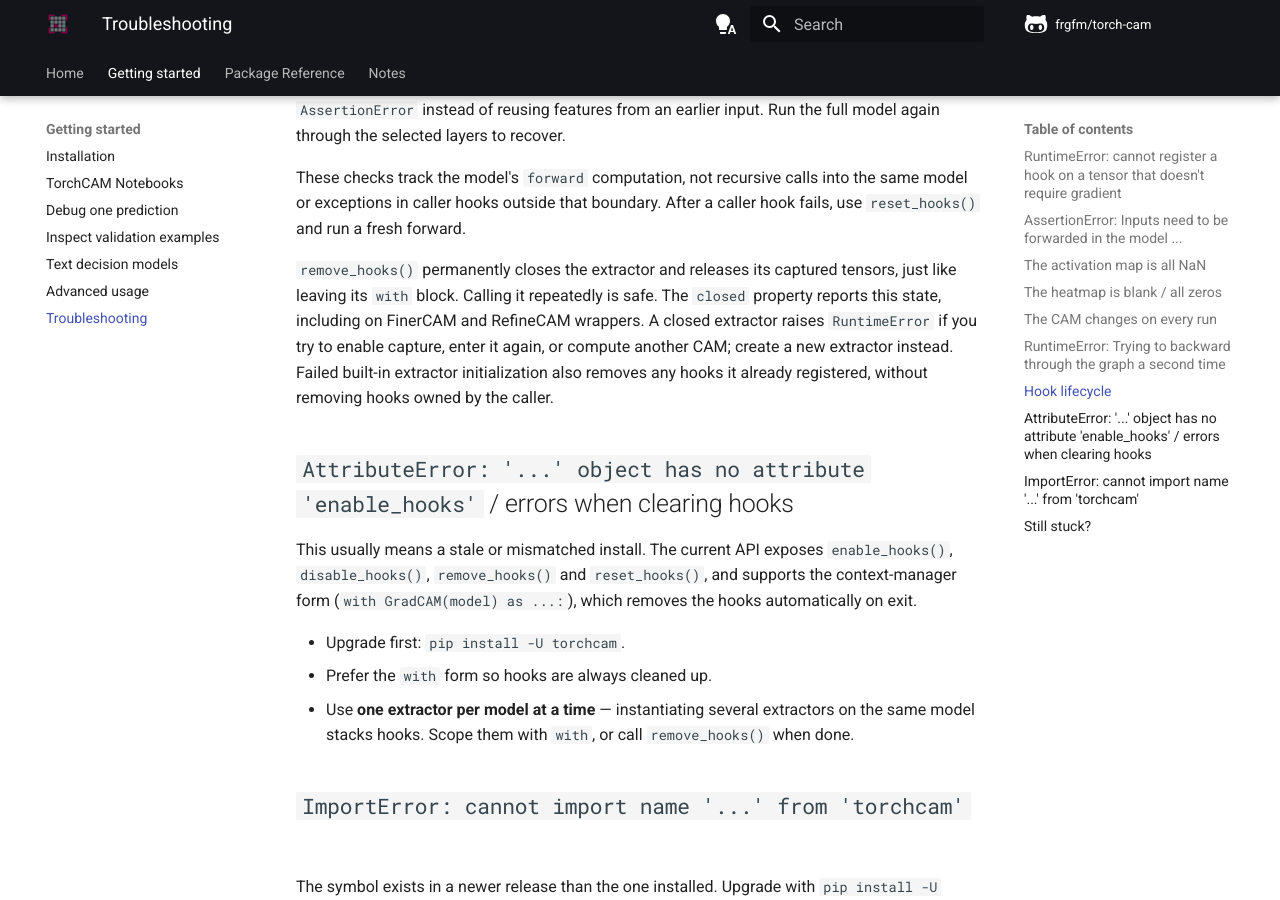
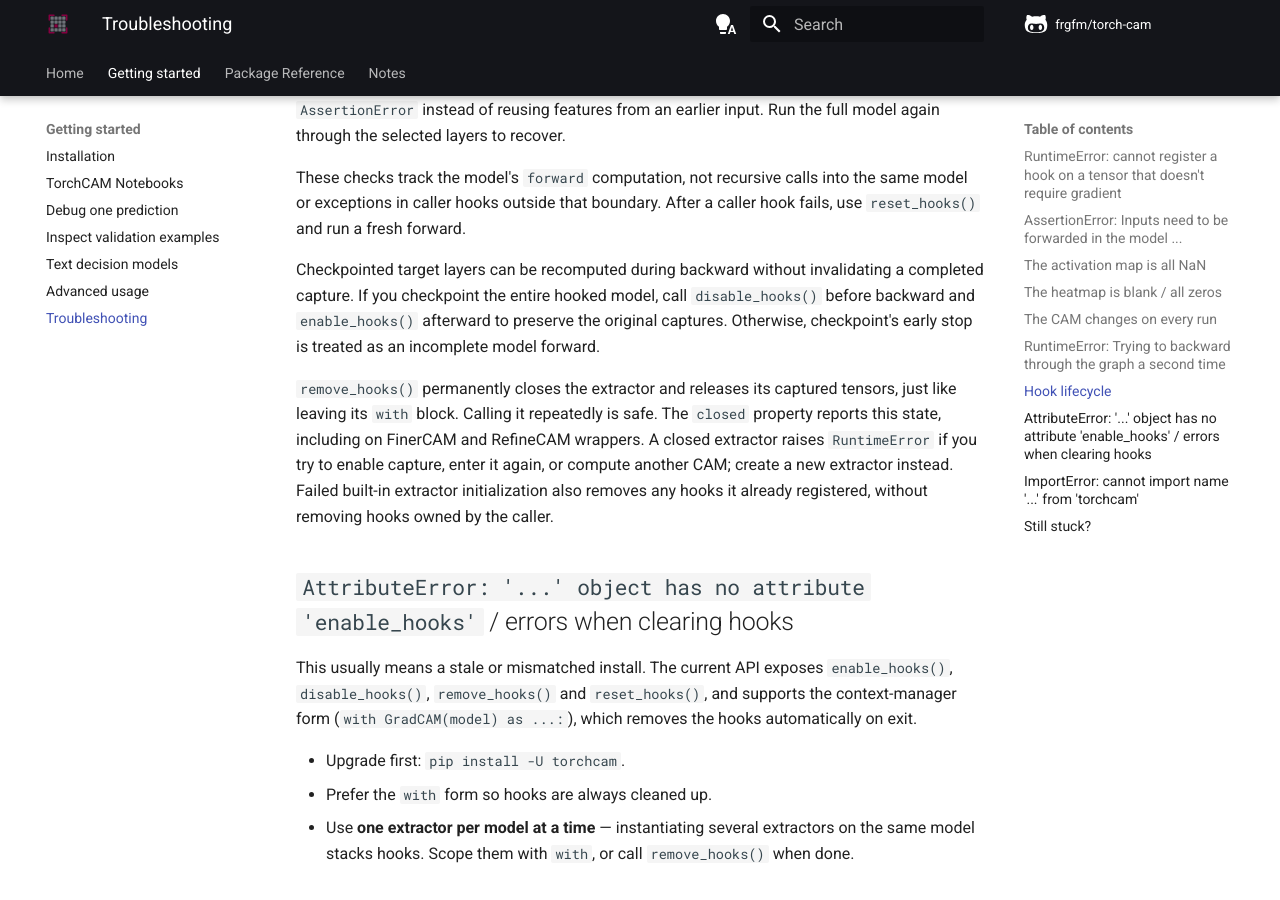
Before and after one commit to frgfm/torch-cam, an MkDocs documentation site: the page built from docs/docs/getting-started/troubleshooting.md, in a window 1280 px wide and 900 px high, scrolled down 3594 px. Built offline with MkDocs 1.6.1 and Material for MkDocs 9.7.7, drawn with Linux system fonts in a browser that asks for light colours; comment, search, counter and statistics services are not loaded.

Commit message:
test: cover capture pause for whole-model checkpointing
Document and verify pausing capture during backward when checkpointing the hooked root model. Keep this compatibility boundary explicit without relying on private autograd heuristics.

```diff
--- a/docs/docs/getting-started/troubleshooting.md
+++ b/docs/docs/getting-started/troubleshooting.md
@@ -134,6 +134,10 @@ features from an earlier input. Run the full model again through the selected la
 These checks track the model's `forward` computation, not recursive calls into the same model or exceptions
 in caller hooks outside that boundary. After a caller hook fails, use `reset_hooks()` and run a fresh forward.
 
+Checkpointed target layers can be recomputed during backward without invalidating a completed capture.
+If you checkpoint the entire hooked model, call `disable_hooks()` before backward and `enable_hooks()` afterward
+to preserve the original captures. Otherwise, checkpoint's early stop is treated as an incomplete model forward.
+
 `remove_hooks()` permanently closes the extractor and releases its captured tensors, just like leaving its
 `with` block. Calling it repeatedly is safe. The `closed` property reports this state, including on FinerCAM
 and RefineCAM wrappers. A closed extractor raises `RuntimeError` if you try to enable capture, enter it again,
```
Also changed, not shown: 1 other file.
